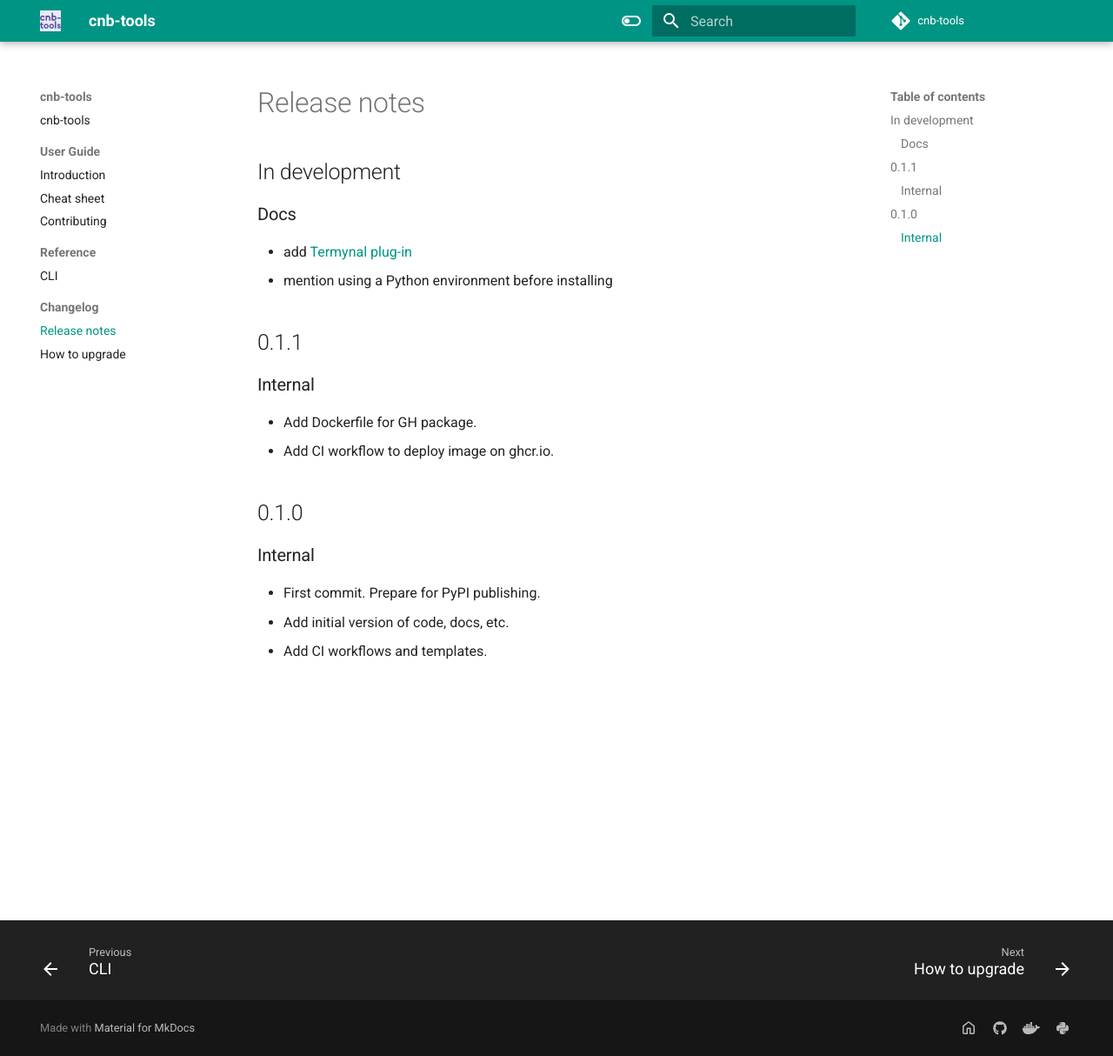
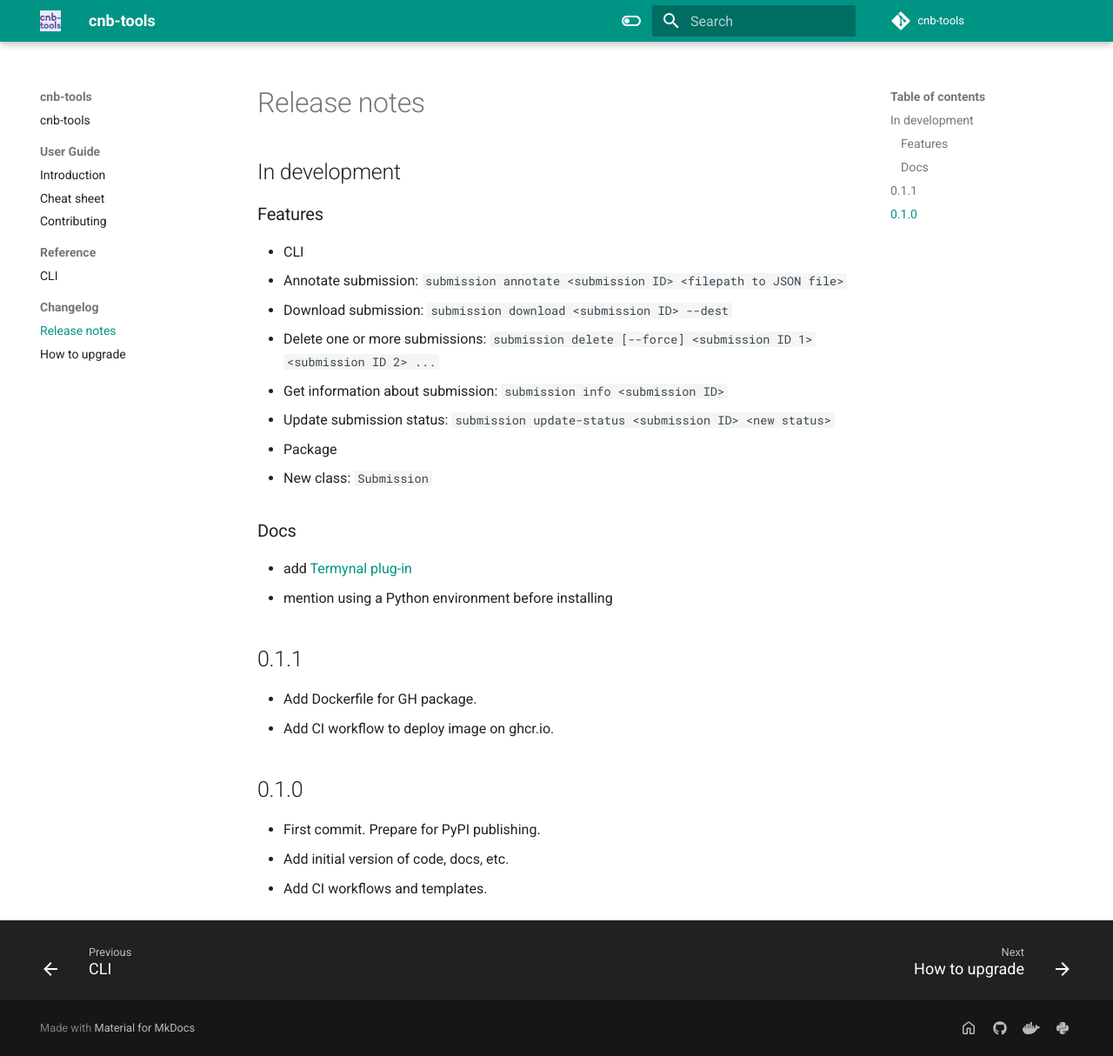
Before and after one commit to Sage-Bionetworks-Challenges/cnb-tools, an MkDocs documentation site: the page built from docs/changelog/release-notes.md, in a window 1280 px wide and 1214 px high. Shown: the whole window at 87% size. Built offline with MkDocs 1.6.1 and Material for MkDocs 9.7.7, drawn with Linux system fonts in a browser that asks for light colours; comment, search, counter and statistics services are not loaded.

Commit message:
update changelog and project info

```diff
--- a/docs/changelog/release-notes.md
+++ b/docs/changelog/release-notes.md
@@ -1,4 +1,15 @@
 ## In development
+
+### Features
+- CLI
+   * Annotate submission: `submission annotate <submission ID> <filepath to JSON file>`
+   * Download submission: `submission download <submission ID> --dest`
+   * Delete one or more submissions: `submission delete [--force] <submission ID 1> <submission ID 2> ...`
+   * Get information about submission: `submission info <submission ID>`
+   * Update submission status: `submission update-status <submission ID> <new status>`
+
+- Package
+   * New class: `Submission`
 
 ### Docs
 - add [Termynal plug-in](https://github.com/mkdocs-plugins/termynal)
@@ -6,13 +17,11 @@
 
 ## 0.1.1
 
-### Internal
 * Add Dockerfile for GH package.
 * Add CI workflow to deploy image on ghcr.io.
 
 ## 0.1.0
 
-### Internal
 * First commit. Prepare for PyPI publishing.
 * Add initial version of code, docs, etc.
 * Add CI workflows and templates.
--- a/pyproject.toml
+++ b/pyproject.toml
@@ -1,6 +1,6 @@
 [tool.poetry]
 name = "cnb-tools"
-version = "0.1.1"
+version = "0.2.0"
 description = "Convenience tools/functions for challenges and benchmarking on Synapse.org"
 license = "Apache-2.0"
 authors = ["Sage CNB Team <cnb@sagebase.org>"]
@@ -11,7 +11,7 @@ readme = "README.md"
 repository = "https://github.com/Sage-Bionetworks-Challenges/cnb-tools"
 documentation = "https://sage-bionetworks-challenges.github.io/cnb-tools"
 classifiers = [
-    "Development Status :: 1 - Planning",
+    "Development Status :: 2 - Pre-Alpha",
     "Intended Audience :: Developers",
     "Intended Audience :: Science/Research",
     "License :: OSI Approved :: Apache Software License",
```
